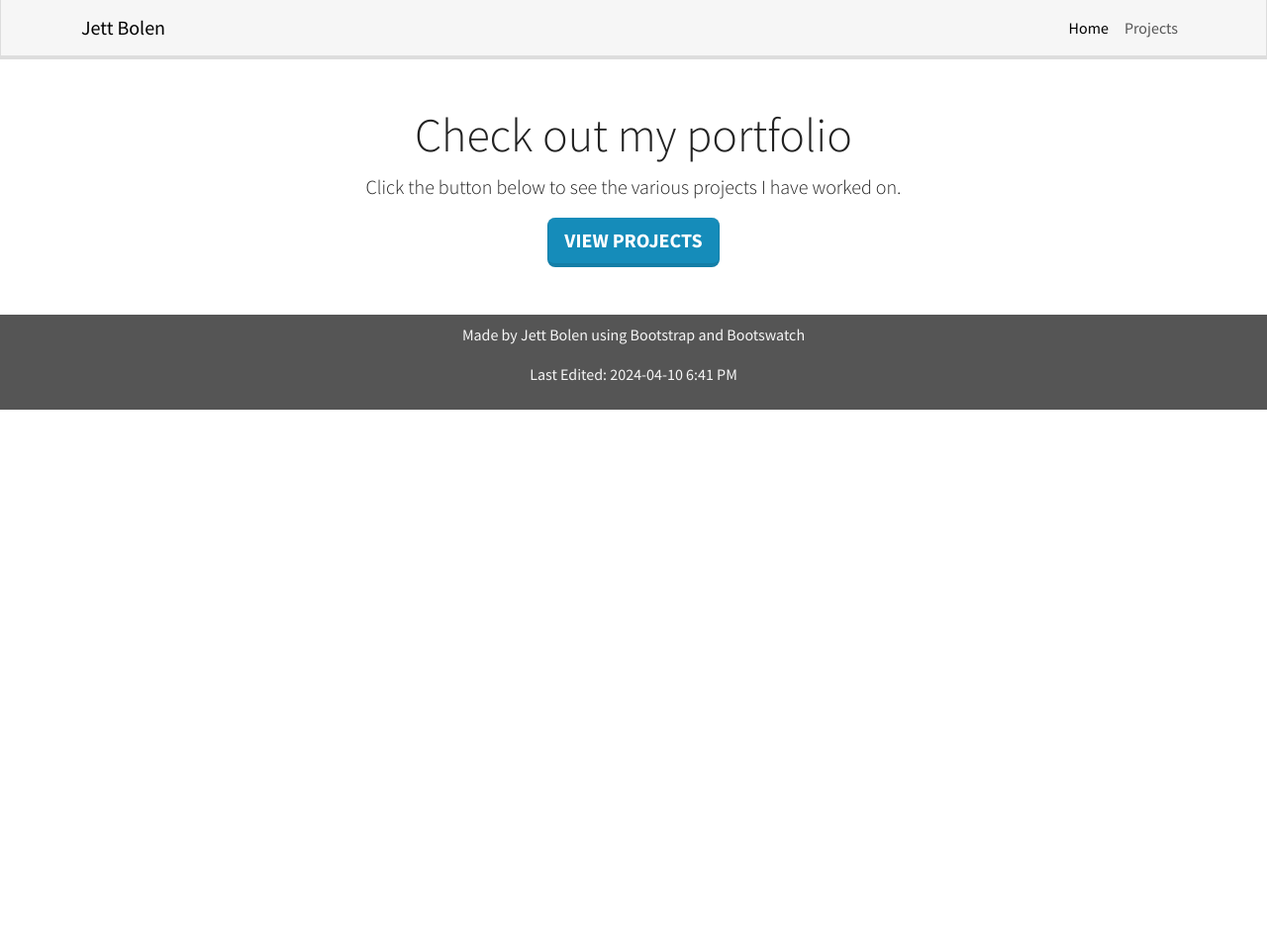
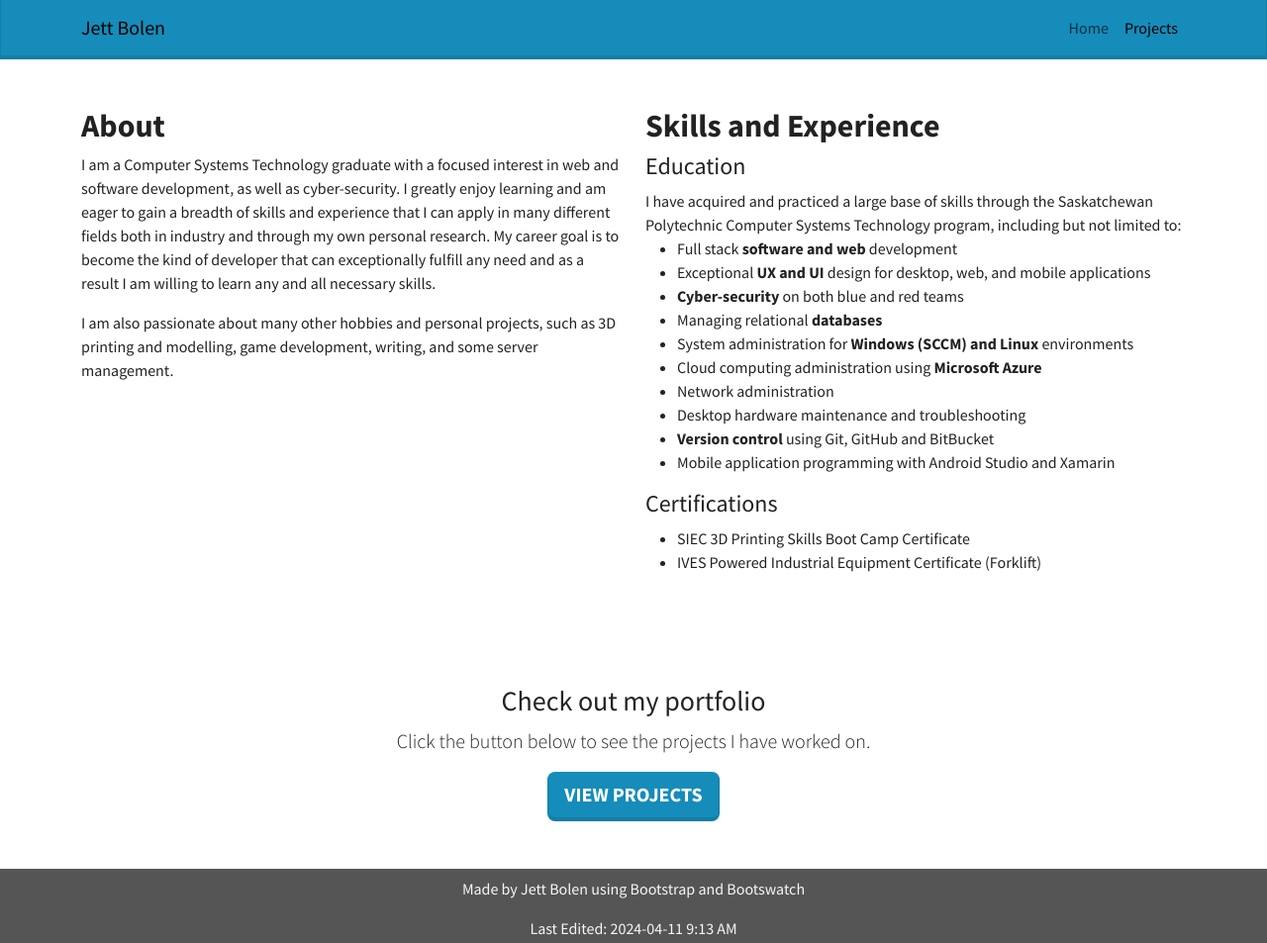
Before and after one commit to Moleman114/Moleman114.github.io, a plain HTML site: page index.html in a window 1280 px wide. Shown: the whole page at 99% size. Before the commit the page ends 800 px from the top, so only its background shows below. Drawn offline with Linux system fonts and the light colour scheme.

Commit message:
Added a bunch of stuff to the Home page, testing out cards on Projects page

```diff
--- a/index.html
+++ b/index.html
@@ -3,38 +3,79 @@
 <head>
     <meta charset="UTF-8">
     <meta name="viewport" content="width=device-width, initial-scale=1.0">
-    <title>Jett Bolen</title>
+    <title>Home - Jett Bolen</title>
     <link href="/css/bootstrap.css" rel="stylesheet"/>
     <script src="js/bootstrap.js"></script>
+    <style>
+    </style>
 </head>
 <body>
 
 <!-- Navbar -->
-<nav class="navbar navbar-expand-lg navbar-light bg-light">
+<nav class="navbar navbar-expand-lg bg-primary">
     <div class="container">
-        <a class="navbar-brand" href="#">Jett Bolen</a>
+        <a class="navbar-brand" href="index.html">Jett Bolen</a>
         <button class="navbar-toggler" type="button" data-bs-toggle="collapse" data-bs-target="#navbarNav" aria-controls="navbarNav" aria-expanded="false" aria-label="Toggle navigation">
             <span class="navbar-toggler-icon"></span>
         </button>
         <div class="collapse navbar-collapse justify-content-end" id="navbarNav">
             <ul class="navbar-nav">
                 <li class="nav-item">
-                    <a class="nav-link active" aria-current="page" href="index.html">Home</a>
+                    <a class="nav-link" aria-current="page" href="index.html">Home</a>
                 </li>
                 <li class="nav-item">
-                    <a class="nav-link" href="projects.html">Projects</a>
+                    <a class="nav-link active" href="projects.html">Projects</a>
                 </li>
             </ul>
         </div>
     </div>
 </nav>
 
+<div class="container py-5">
+    <div class="row">
+        <div class="col-lg-6">
+            <h2 class="fw-bold">About</h2>
+            <p>I am a Computer Systems Technology graduate with a focused interest in web and software development, as
+                well as cyber-security. I greatly enjoy learning and am eager to gain a breadth of skills and experience
+                that I can apply in many different fields both in industry and through my own personal research.
+                My career goal is to become the kind of developer that can exceptionally fulfill any need and as a result
+                I am willing to learn any and all necessary skills. </p> <p>I am also
+                passionate about many other hobbies and personal projects, such as 3D printing and modelling, game
+                development, writing, and some server management.</p>
+        </div>
+        <div class="col-lg-6">
+            <h2 class="fw-bold">Skills and Experience</h2>
+
+            <h4>Education</h4>
+            I have acquired and practiced a large base of skills through the Saskatchewan Polytechnic Computer Systems Technology
+            program, including but not limited to:
+            <ul>
+                <li>Full stack <strong>software and web</strong> development</li>
+                <li>Exceptional <strong>UX and UI</strong> design for desktop, web, and mobile applications</li>
+                <li><strong>Cyber-security</strong> on both blue and red teams</li>
+                <li>Managing relational <strong>databases</strong></li>
+                <li>System administration for <strong>Windows (SCCM) and Linux</strong> environments</li>
+                <li>Cloud computing administration using <strong>Microsoft Azure</strong></li>
+                <li>Network administration</li>
+                <li>Desktop hardware maintenance and troubleshooting</li>
+                <li><strong>Version control</strong> using Git, GitHub and BitBucket</li>
+                <li>Mobile application programming with Android Studio and Xamarin</li>
+            </ul>
+            <h4>Certifications</h4>
+            <ul>
+                <li>SIEC 3D Printing Skills Boot Camp Certificate</li>
+                <li>IVES Powered Industrial Equipment Certificate (Forklift)</li>
+            </ul>
+            <p></p>
+        </div>
+    </div>
+</div>
 
 <div class="container py-5">
     <div class="row">
         <div class="col-lg-8 mx-auto">
-            <h3 class="display-5 text-center">Check out my portfolio</h3>
-            <p class="lead text-center">Click the button below to see the various projects I have worked on.</p>
+            <h3 class="text-center">Check out my portfolio</h3>
+            <p class="lead text-center">Click the button below to see the projects I have worked on.</p>
             <div class="text-center">
                 <a href="projects.html" class="btn btn-primary btn-lg">View Projects</a>
             </div>
@@ -46,7 +87,7 @@
 <footer class="bg-dark text-light py-2">
     <div class="container text-center">
         <p>Made by Jett Bolen using Bootstrap and Bootswatch</p>
-        <p>Last Edited: 2024-04-10 6:41 PM</p>
+        <p>Last Edited: 2024-04-11 9:13 AM</p>
     </div>
 </footer>
 
```
Also changed, not shown: projects.html (+43 -0 lines), css/bootstrap.css.
